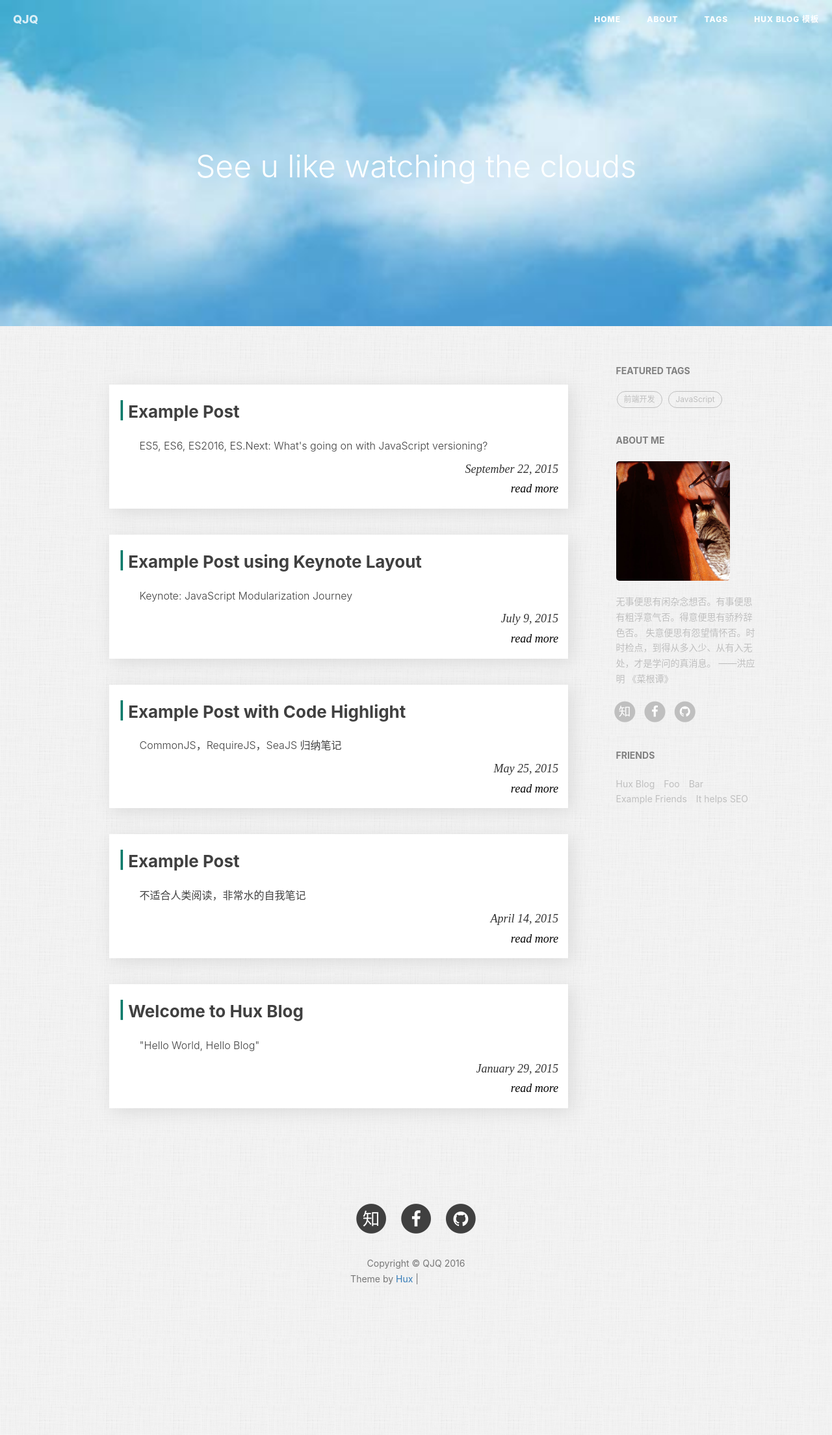
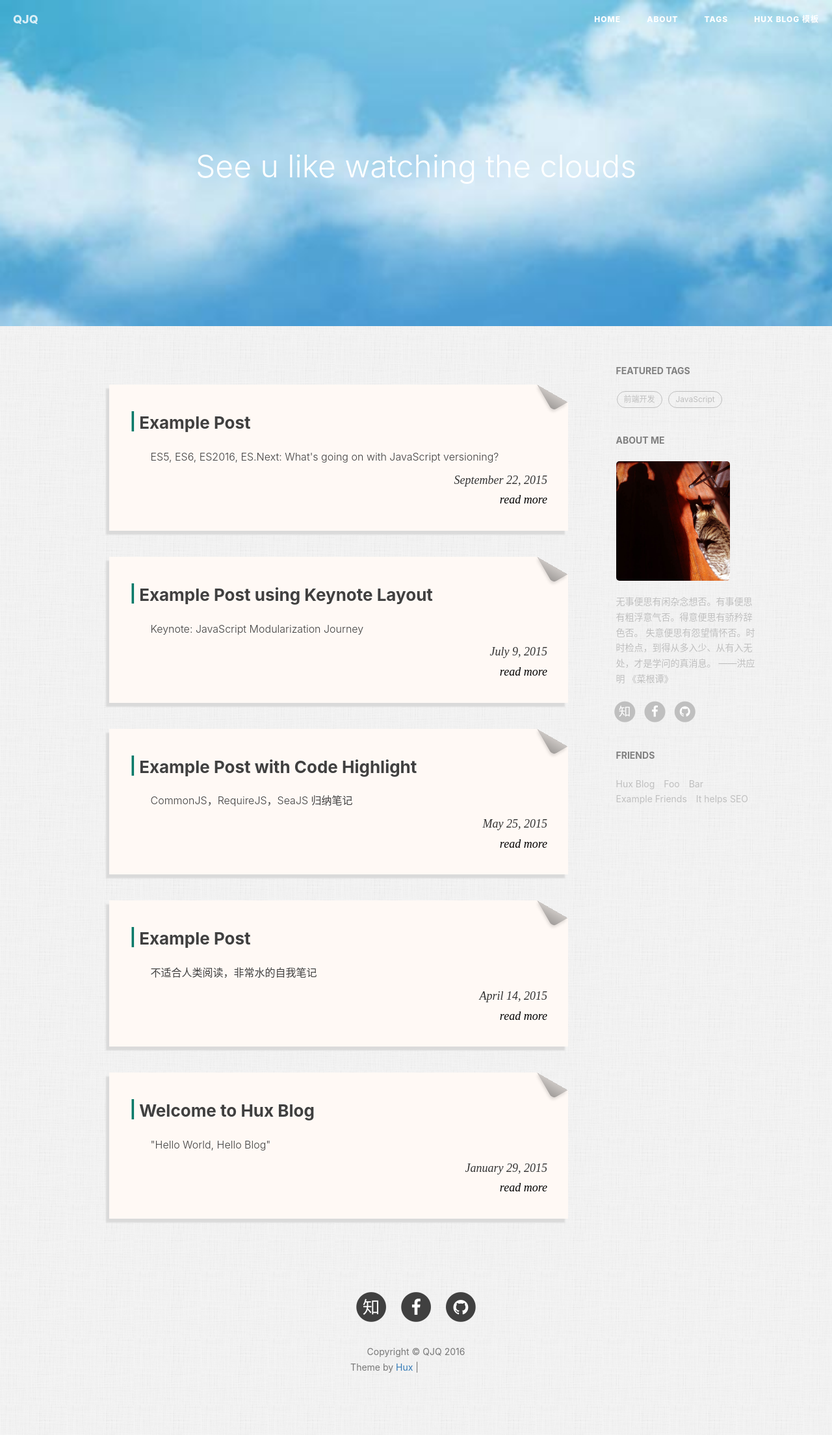
Before and after one commit to qinjiaqi/qinjiaqi.github.io, a Jekyll site: the page built from index.html, in a window 1280 px wide. Shown: the whole page at 65% size. Built offline with Jekyll 4.4.1, drawn with Linux system fonts in a browser that asks for light colours; nearby versions of some CDN libraries; the list of posts is cut into pages by our own code; comment, search, counter and statistics services are not loaded; before the commit the page ends 2073 px from its top, so only the background shows below that; grey boxes are pictures that could not be loaded.

Commit message:
增加折角效果&&调整移动端样式

```diff
--- a/_includes/footer.html
+++ b/_includes/footer.html
@@ -7,16 +7,13 @@
         </a>
       </figure>
       <section class="author-desc">
-        <a href="javascript:;">秦佳奇</a>
+        <a href="javascript:;">秦佳奇，毕业于青岛大学物理系</a>
         <div class="author-meta">
-          <span class="author-location">Shanghai「上海」</span>
-          <span class="author-link">
-            <a href="http://seeu.cloud">http://seeu.cloud</a>
-          </span>
+          <span class="author-location">现居Shanghai「上海」</span>
         </div>
       </section>
     </section>
-    <br>
+
     <div class="container" style="padding-top:20px">
         <div class="row">
             <div class="col-lg-8 col-lg-offset-2 col-md-10 col-md-offset-1">
--- a/css/hux-blog.css
+++ b/css/hux-blog.css
@@ -102,6 +102,7 @@ blockquote {
   font-style: italic;
   font-size: 0.95em;
   margin: 20px 0 20px;
+  border-left: 5px solid #e12828;
 }
 blockquote p {
   margin: 0;
@@ -491,13 +492,28 @@ pre code {
 }
 .post-preview{
   position: relative;
-  padding: 0 20px;
+  /*padding: 0 20px;*/
   margin: 40px auto;
   /*max-width: 950px;*/
-  background: #fff;
+  /*background: #fff;*/
   text-align: left;
-  box-shadow: 5px 5px 25px #dadada;
-  padding:15px;
+  box-shadow: -5px 6px 2px #dadada;
+  /*padding:15px;*/
+  background: linear-gradient(-150deg, transparent 1.5em, #fff9f5 0);
+  padding: 2em;
+}
+.post-preview::before{
+    content: '';
+    position: absolute;
+    top: 0;
+    right: 0;
+    width: 1.73em;
+    height: 3em;
+    background: linear-gradient(to left bottom, transparent 50%, rgba(0,0,0,.2) 0, rgba(0,0,0,.4)) 100% 0 no-repeat;
+    transform: translateY(-1.3em) rotate(-30deg);
+    transform-origin: bottom right;
+    border-bottom-left-radius: .5em;
+    box-shadow: -.2em .2em .3em -.1em rgba(0,0,0,.15);
 }
 .post-preview > a {
   transition: all .1s;
@@ -531,7 +547,7 @@ pre code {
 .post-preview > .post-meta {
   font-family: 'Lora', 'Times New Roman', serif;
   color: #333;
-  font-size: 16px;
+  font-size: 10px;
   font-style: italic;
   margin-top: 0;
   text-align: right;
@@ -1027,6 +1043,11 @@ hr.style-one{
   background-position: center center;
   background-size: cover;
   background-image: url(../img/avatar-qjq.jpg);
+  -webkit-animation:circle 5s infinite linear;
+}
+@-webkit-keyframes circle{
+  0%{ transform:rotate(0deg); }
+  100%{ transform:rotate(360deg); }
 }
 .author-desc{
   padding: 4.6rem 1.6rem 1.6rem;
```
Also changed, not shown: README.zh.md (+1 -1 lines).
